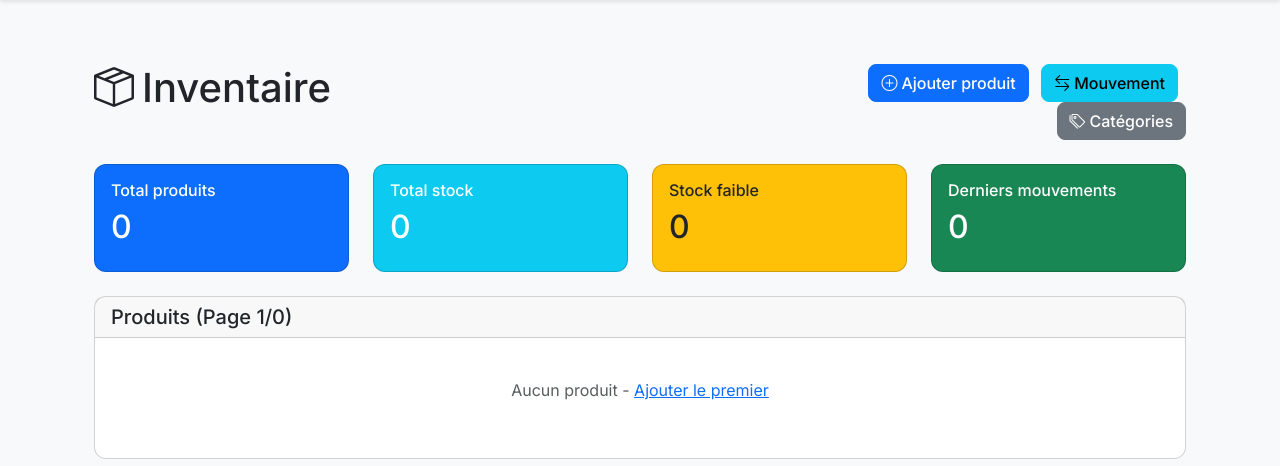
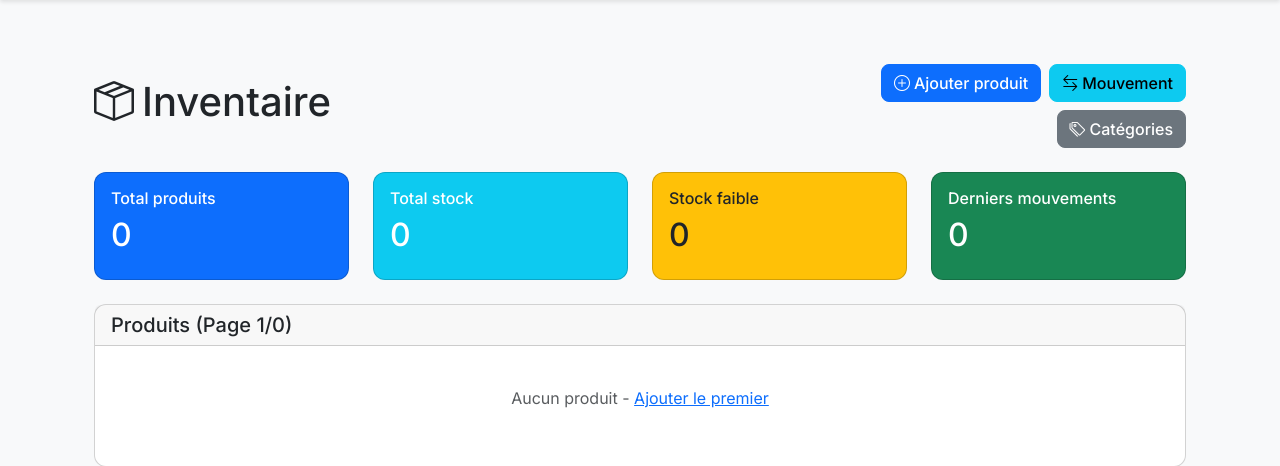
Before and after one commit to eguidi32/smartCaisse, a Flask app: page /inventory/ in a window 1280 px wide. Shown: the part 61-527 px from the top of the page. Run offline with Flask 3, Linux system fonts and the light colour scheme; the visitor is signed in with stand-in values (Sample User, id 1); data that the repository does not hold is empty; some libraries are stand-ins or nearby versions.

Commit message:
Améliorer l'alignement des boutons du dashboard inventaire

```diff
--- a/app/templates/inventory/dashboard.html
+++ b/app/templates/inventory/dashboard.html
@@ -4,20 +4,22 @@
 
 {% block content %}
 <div class="container mt-4">
-    <div class="row mb-4">
+    <div class="row mb-4 align-items-center">
         <div class="col-md-8">
             <h1><i class="bi bi-box-seam me-2"></i>Inventaire</h1>
         </div>
-        <div class="col-md-4 text-end">
-            <a href="{{ url_for('inventory.add_product') }}" class="btn btn-primary me-2">
+        <div class="col-md-4">
+            <div class="d-flex gap-2 justify-content-end flex-wrap">
+                <a href="{{ url_for('inventory.add_product') }}" class="btn btn-primary">
                     <i class="bi bi-plus-circle me-1"></i>Ajouter produit
                 </a>
-            <a href="{{ url_for('inventory.add_stock_movement') }}" class="btn btn-info me-2">
+                <a href="{{ url_for('inventory.add_stock_movement') }}" class="btn btn-info">
                     <i class="bi bi-arrow-left-right me-1"></i>Mouvement
                 </a>
                 <a href="{{ url_for('inventory.list_categories') }}" class="btn btn-secondary">
                     <i class="bi bi-tags me-1"></i>Catégories
                 </a>
+            </div>
         </div>
     </div>
 
```
Lines whose indentation alone changed are shown as unchanged.
